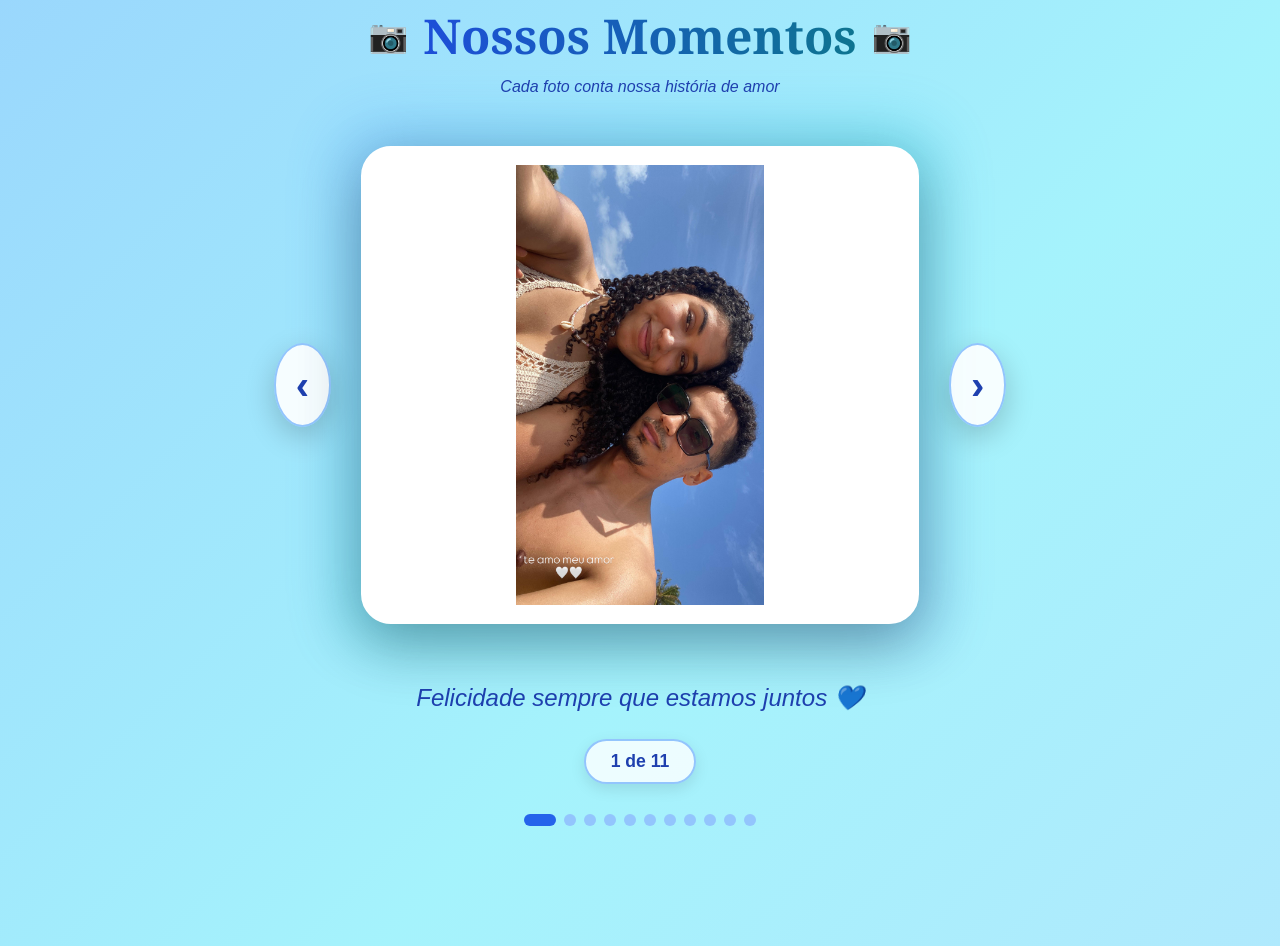
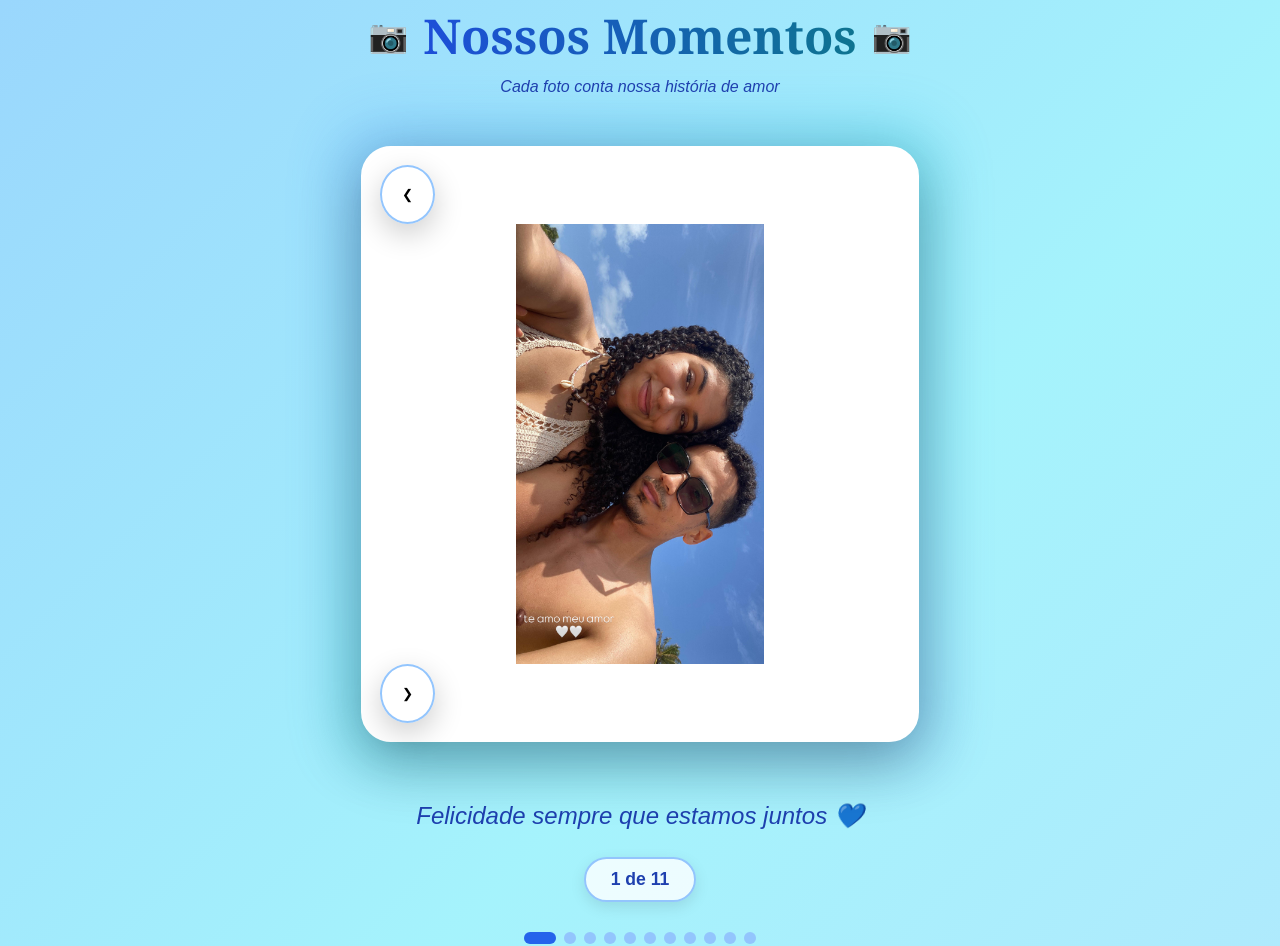
Before and after one commit to Jv12317/Atividade-Html, a plain HTML site: page index.html in a window 1280 px wide. Shown: the part 877-1823 px from the top of the page. Drawn offline with Linux system fonts and the light colour scheme.

Commit message:
Add files via upload

```diff
--- a/index.html
+++ b/index.html
@@ -51,21 +51,20 @@
         <p class="section-subtitle">Cada foto conta nossa história de amor</p>
 
         <div class="gallery">
-            <button class="nav-btn prev-btn" onclick="previousPhoto()">
-                <span>‹</span>
-            </button>
+  <div class="photo-container">
+    <div class="photo-frame">
 
-            <div class="photo-container">
-                <div class="photo-frame">
-                    <img id="main-photo" src="FOTOS/foto1.jpg" alt="Foto do casal">
-                </div>
-                <div id="love-burst"></div>
-            </div>
+      <button class="nav-btn prev-btn" onclick="previousPhoto()">❮</button>
 
-            <button class="nav-btn next-btn" onclick="nextPhoto()">
-                <span>›</span>
-            </button>
-        </div>
+      <img id="main-photo" src="FOTOS/foto1.jpg" alt="Foto do casal">
+
+      <button class="nav-btn next-btn" onclick="nextPhoto()">❯</button>
+
+    </div>
+
+    <div id="love-burst"></div>
+  </div>
+</div>
 
         <div class="photo-info">
             <p class="photo-description" id="photo-description"></p>
```
Also changed, not shown: script.js (line endings or trailing spaces), styles.css (line endings or trailing spaces).
